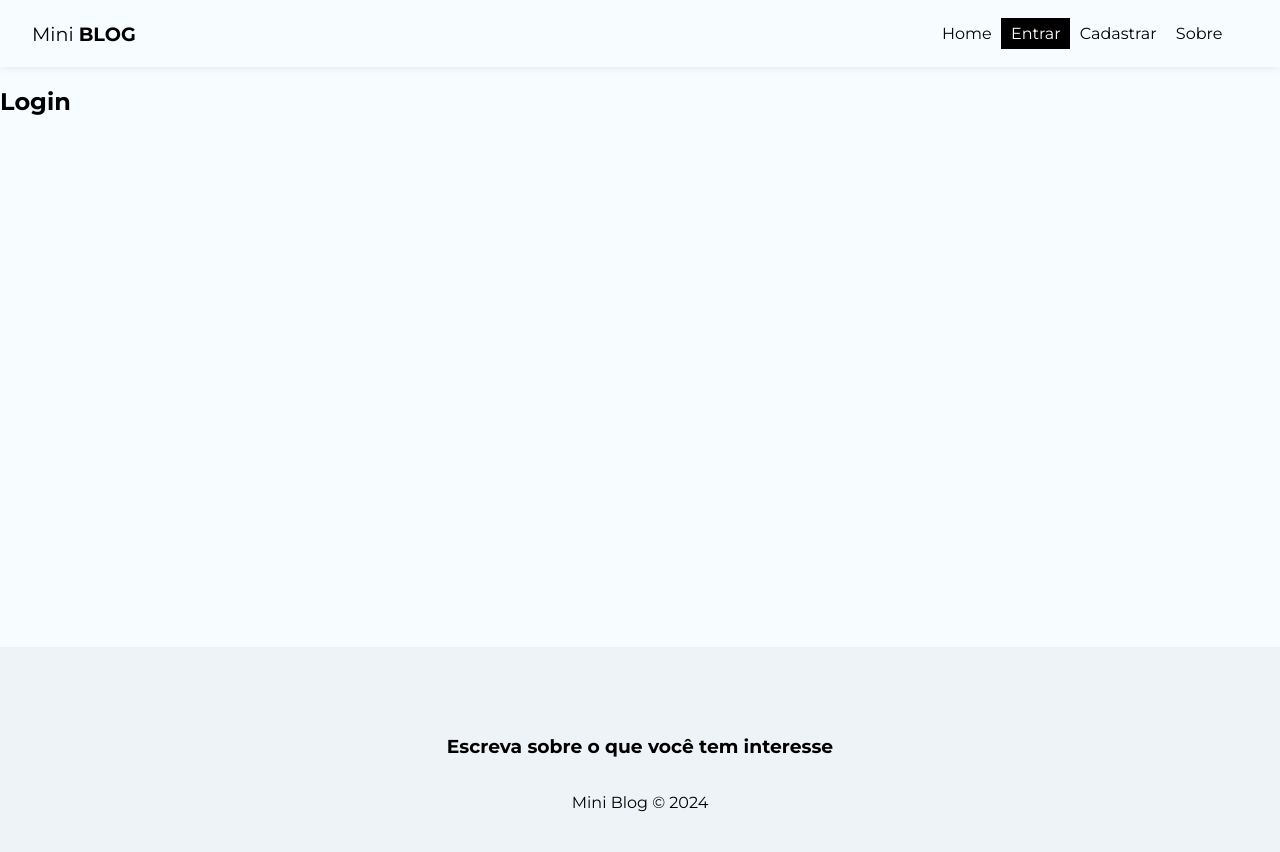
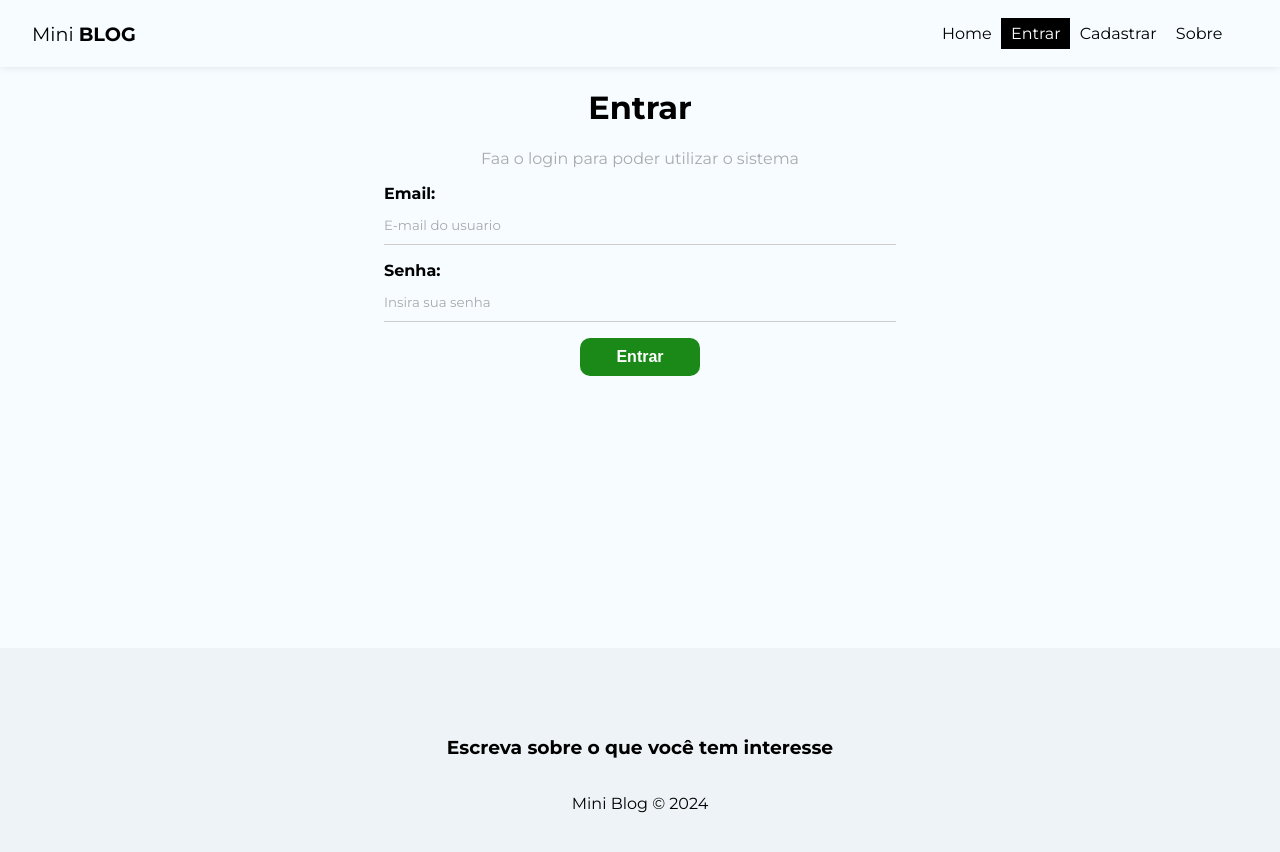
Before and after one commit to Everton3012/miniBlog, a React (Vite) app: page /login in a window 1280 px wide. Shown: the top 852 px of the page. Built offline with nearby package versions, Linux system fonts and the light colour scheme; no server answers.

Commit message:
sistema de login concluido

```diff
--- a/src/components/Navbar.jsx
+++ b/src/components/Navbar.jsx
@@ -9,6 +9,8 @@
 const Navbar = () => {
 
     const { user } = useAuthValue();
+
+    const { logout } = useAutentication();
 
   return (
     <>
@@ -55,6 +57,11 @@
                     Sobre
                 </NavLink>
             </li>
+            {user && (
+                <li>
+                    <button onClick={logout}>Sair</button>
+                </li>
+            )}
         </ul>
         </nav>
     </>
--- a/src/hooks/useAutentication.js
+++ b/src/hooks/useAutentication.js
@@ -67,6 +67,39 @@
 
     };
 
+    // logout - sign out
+    const logout = () => {
+        checkIfIsCancelled();
+
+        signOut(auth);
+    }
+
+    //Login - sign in
+    const login = async(data) => {
+        checkIfIsCancelled()
+
+        setLoading(true)
+        setError(false)
+
+        try {
+            await signInWithEmailAndPassword(auth, data.email, data.password)
+        } catch (error) {
+            let systemErrorMessage;
+
+            if(error.message.includes("user-not-found")) {
+                systemErrorMessage = "Usuário não encontrado."
+            } else if (error.message.includes("wrong-password")) {
+                systemErrorMessage = "Senha incorreta."
+            }else {
+                systemErrorMessage = "Ocorreu um erro, por favor tente mais tarde."
+            }
+
+            setLoading(false);
+
+            setError(systemErrorMessage);
+        }
+    }
+
     useEffect(() => {
         return () => setCancelled(true);
     },[])
@@ -75,6 +108,8 @@
         auth,
         createUser,
         error,
-        loading
+        loading,
+        logout,
+        login
     };
 }
--- a/src/pages/Login/Login.jsx
+++ b/src/pages/Login/Login.jsx
@@ -1,9 +1,72 @@
 import styles from './Login.module.css';
 
+import { useState, useEffect } from 'react';
+
+import { useAutentication } from '../../hooks/useAutentication';
+
+
 const Login = () => {
+
+  const [email, setEmail] = useState("");
+  const [password, setPassword] = useState("");
+  const [error, setError] = useState("");
+
+  const {login, error: authError, loading} = useAutentication();
+
+  const handleSubmit = async (e) => {
+    e.preventDefault();
+
+    setError("");
+
+    const user = {
+      email,
+      password
+    }
+
+    const res = await login(user);
+
+    console.log(res);
+  }
+
+  useEffect(() => {
+    if(authError){
+      setError(authError);
+    }
+  }, [authError])
+
   return (
     <>
-        <h2>Login</h2>
+        <div className={styles['login']}>
+        <h1>Entrar</h1>
+          <p>Faa o login para poder utilizar o sistema</p>
+          <form onSubmit={handleSubmit}>
+            <label>
+              <span>Email:</span>
+              <input
+              type="email"
+              name="email"
+              required
+              placeholder="E-mail do usuario"
+              value={email}
+              onChange={(e) => setEmail(e.target.value)}
+            />
+            </label>
+            <label>
+              <span>Senha:</span>
+              <input
+              type="password"
+              name="password"
+              required
+              placeholder="Insira sua senha"
+              value={password}
+              onChange={(e) => setPassword(e.target.value)}
+            />
+            </label>
+            {!loading && <button className="btn" type="submit">Entrar</button>}
+            {loading && <button className="btn" type="submit" disabled>Aguarde...</button>}
+            {error && <p className='error'>{error}</p>}
+          </form>
+        </div>
     </>
   )
 }
--- a/src/pages/Login/Login.module.css
+++ b/src/pages/Login/Login.module.css
@@ -0,0 +1,7 @@
+.login {
+    text-align: center;
+}
+
+.login p {
+    color: #aaa;
+}
```
